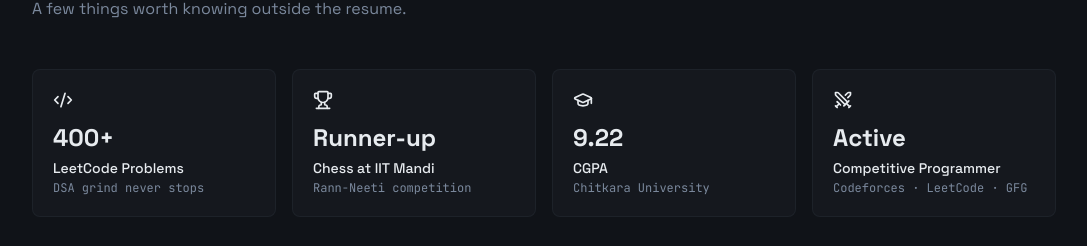
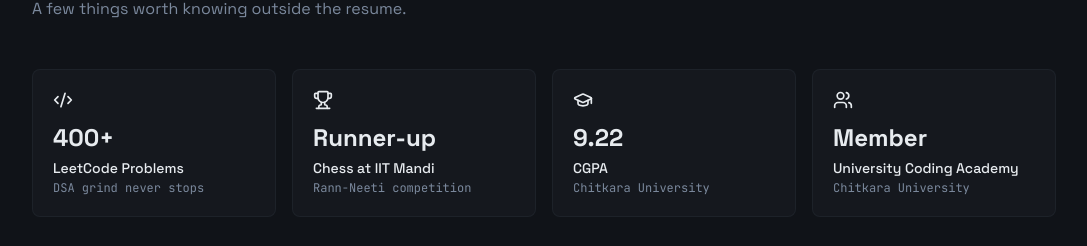
Before and after one commit to wakeuppratham/portfolio-website, a Next.js app: page / in a window 1280 px wide. Shown: the part 6420-6666 px from the top of the page, without its empty margins (96-1183 px from the left). Built offline with nearby package versions, Linux system fonts and the light colour scheme; no server answers.

Commit message:
Revert UCA card to original, remove peer teaching sub-text only

```diff
--- a/components/PersonalStats.tsx
+++ b/components/PersonalStats.tsx
@@ -1,7 +1,7 @@
 "use client";
 
 import { motion } from "framer-motion";
-import { Trophy, Code2, GraduationCap, Swords, BookOpen } from "lucide-react";
+import { Trophy, Code2, GraduationCap, Users, BookOpen } from "lucide-react";
 
 const stats = [
   {
@@ -26,10 +26,10 @@ const stats = [
     color: "hsl(var(--terminal-green))",
   },
   {
-    icon: Swords,
-    value: "Active",
-    label: "Competitive Programmer",
-    sub: "Codeforces · LeetCode · GFG",
+    icon: Users,
+    value: "Member",
+    label: "University Coding Academy",
+    sub: "Chitkara University",
     color: "hsl(var(--chart-blue))",
   },
 ];
```
